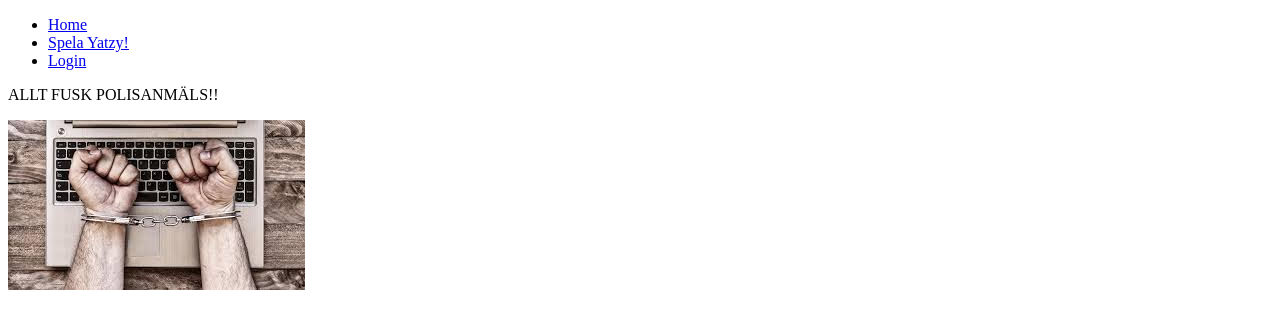
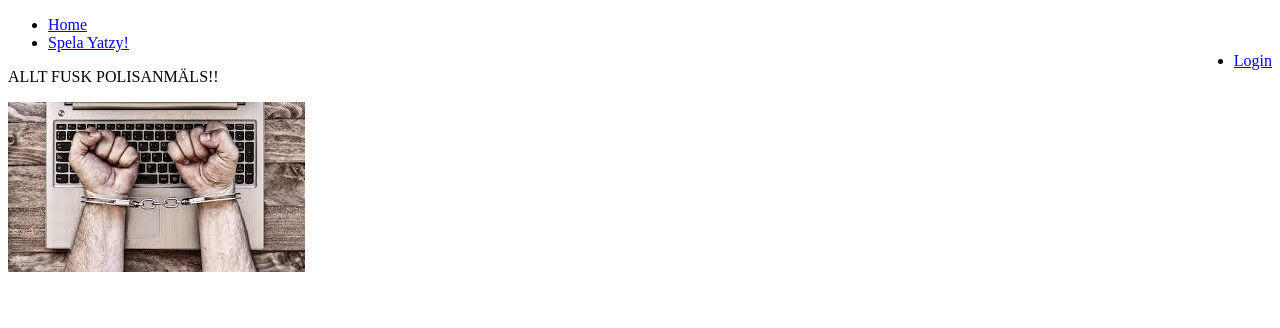
Before and after one commit to bjorntirsen/Yatzy_project, a plain HTML site: page Homepage.html in a window 1280 px wide. Drawn offline with Linux system fonts and the light colour scheme.

Commit message:
flyttade login knappen till höger sida

```diff
--- a/Homepage.html
+++ b/Homepage.html
@@ -10,11 +10,11 @@
     <ul>
         <li><a href="Homepage.html">Home</a></li>
         <li><a href="yatzy.html">Spela Yatzy!</a></li>
-        <li><a href="login.html">Login</a></li>
+        <li style="float:right"><a href="login.html">Login</a></li>
       </ul>
 </body>
 <body>
-    <p>ALLT FUSK POLISANMÄLS!!</p>
-    <img src="jailtime.jpg" alt="Cuffed">
+    <p class="textcustomization">ALLT FUSK POLISANMÄLS!!</p>
+    <img src="jailtime.jpg" alt="Cuffed" class="imagecustomization">
 </body>
 </html>
```
